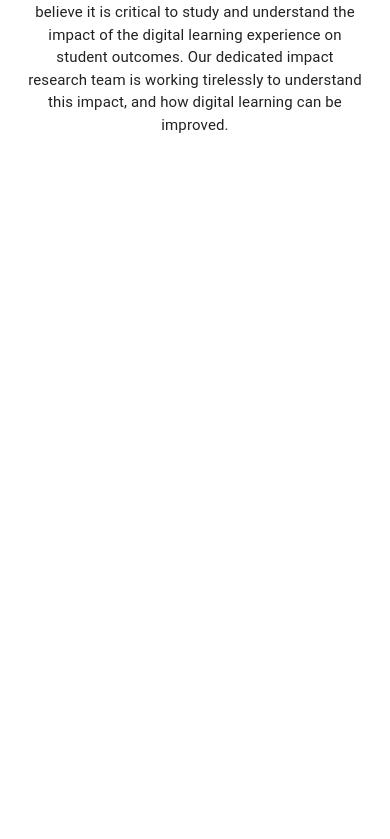
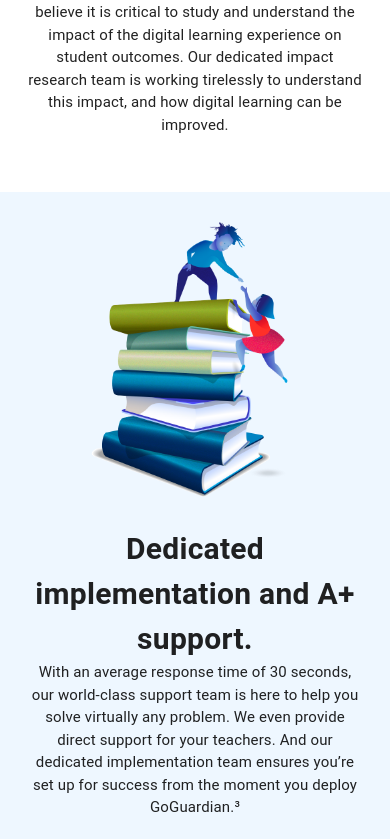
Before and after one commit to abhishekwebdevv/MVP_landing, a React (Create React App) app: page / in a window 390 px wide. Shown: the part 3678-4517 px from the top of the page. Before the commit the page ends 3870 px from the top, so only its background shows below. Built offline with nearby package versions, Linux system fonts and the light colour scheme.

Commit message:
supportSection responsive

```diff
--- a/src/App.js
+++ b/src/App.js
@@ -22,7 +22,7 @@ function App() {
         <FeaturesSection />
         <DeviceSection />
         <ResearchSection />
-        {/* <SupportSection /> */}
+        <SupportSection />
         {/* <CarouselSection /> */}
         {/* <VideoSection /> */}
         {/* <TrialSection /> */}
--- a/src/Sections/SupportSection.js
+++ b/src/Sections/SupportSection.js
@@ -2,24 +2,36 @@ import React from 'react';
 import { makeStyles, createStyles } from '@mui/styles';
 import { Grid, Typography } from '@mui/material';
 import BooksImage from '../Assets/books.png';
+import useBreakpoints from '../Components/useBreakpoints';
 
 export default function SupportSection() {
   const classes = useStyles();
+  const { md, lg } = useBreakpoints();
 
   return (
     <section className={classes.section}>
-      <Grid container padding="0px 450px">
+      <Grid
+        container
+        paddingX={lg ? '450px' : '28px'}
+        paddingBottom={!md && '20px'}
+      >
         <Grid
           item
-          xs={6}
+          xs={12}
+          md={7}
           display="flex"
           flexDirection="column"
           justifyContent="center"
+          order={!md && 2}
         >
-          <Typography fontSize="35px" fontWeight="bold">
+          <Typography
+            fontSize={md ? '35px' : '30px'}
+            fontWeight="bold"
+            align="center"
+          >
             Dedicated implementation and A+ support.
           </Typography>
-          <Typography fontSize="15px">
+          <Typography fontSize="15px" align="center">
             With an average response time of 30 seconds, our world-class support
             team is here to help you solve virtually any problem. We even
             provide direct support for your teachers. And our dedicated
@@ -27,7 +39,15 @@ export default function SupportSection() {
             moment you deploy GoGuardian.³
           </Typography>
         </Grid>
-        <Grid item xs={6}>
+        <Grid
+          item
+          xs={12}
+          md={5}
+          order={!md && 1}
+          display="flex"
+          alignItems="center"
+          justifyContent="center"
+        >
           <img src={BooksImage} alt="devices" className={classes.image} />
         </Grid>
       </Grid>
@@ -42,7 +62,9 @@ const useStyles = makeStyles(() =>
     },
     image: {
       height: '100%',
+      maxHeight: '409px',
       width: '100%',
+      maxWidth: '454px',
     },
   })
 );
```
